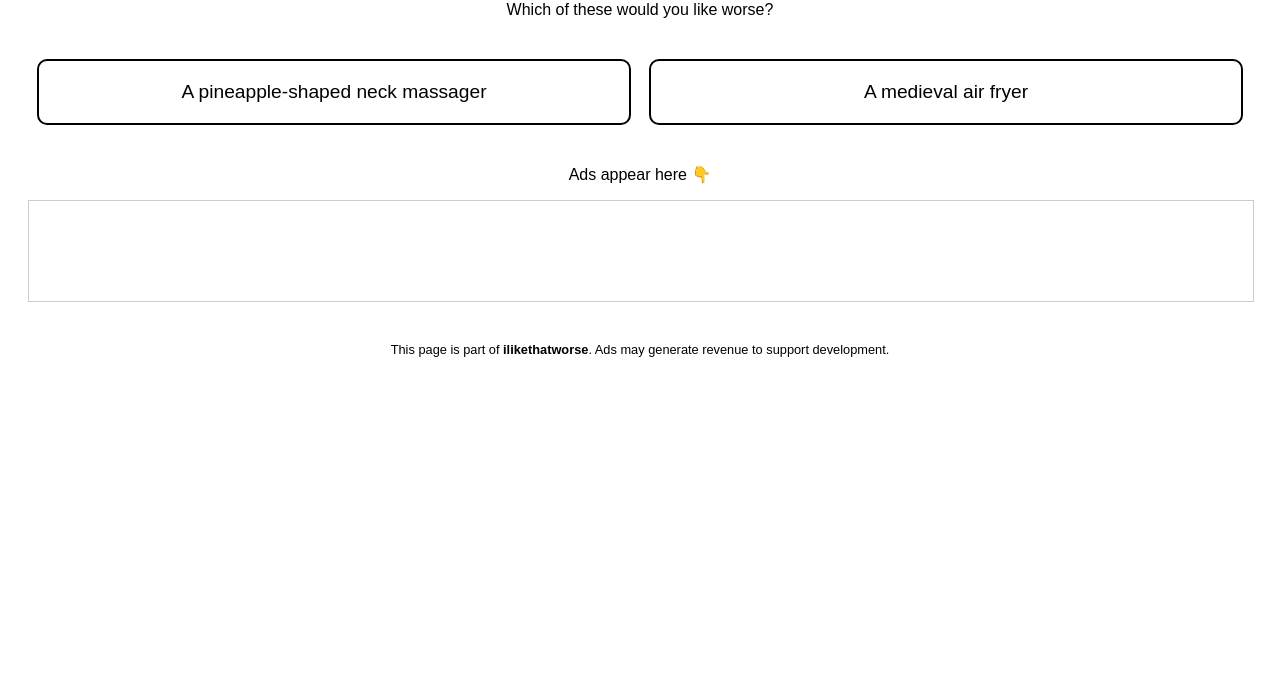
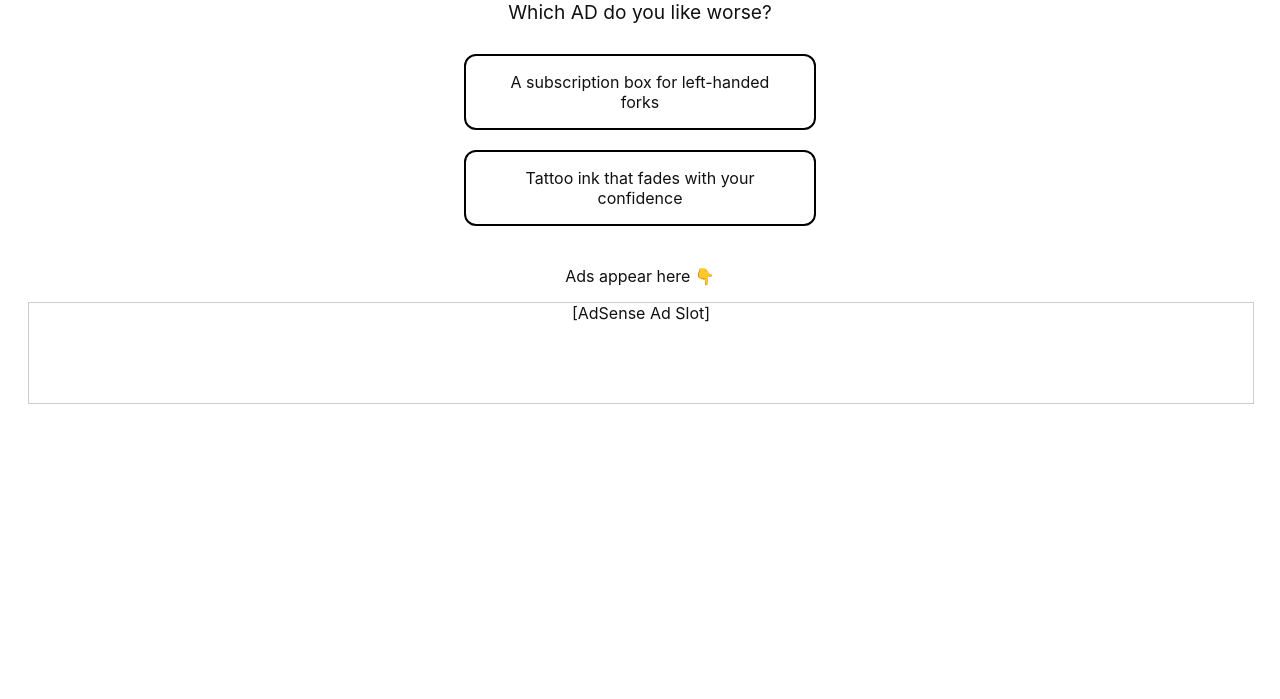
Before and after one commit to malmucho/ilikethatworse-sponsored, a plain HTML site: page index.html in a window 1280 px wide. Shown: the part 101-800 px from the top of the page. Drawn offline with Linux system fonts and the light colour scheme.

Commit message:
Update index.html

```diff
--- a/index.html
+++ b/index.html
@@ -6,31 +6,40 @@
   <title>Sponsored Mayhem - ilikethatworse</title>
   <style>
     body {
-      background-color: #fff;
-      font-family: Arial, sans-serif;
+      background-color: #ffffff;
+      font-family: -apple-system, BlinkMacSystemFont, 'Segoe UI', Roboto, Oxygen, Ubuntu, Cantarell, 'Open Sans', 'Helvetica Neue', sans-serif;
       text-align: center;
       padding: 20px;
-      color: #000;
+      color: #111;
     }
     h1 {
-      font-size: 2rem;
-      margin-bottom: 10px;
+      font-size: 1.8rem;
+      margin-bottom: 5px;
+      font-weight: bold;
+    }
+    p.prompt {
+      font-size: 1.2rem;
+      margin-bottom: 30px;
     }
     .matchup {
       display: flex;
-      justify-content: space-around;
-      margin: 40px 0;
+      flex-direction: column;
+      gap: 20px;
     }
     .option {
-      width: 45%;
-      padding: 20px;
+      padding: 16px 24px;
       border: 2px solid #000;
-      border-radius: 10px;
-      font-size: 1.2rem;
+      border-radius: 12px;
+      font-size: 1rem;
+      max-width: 300px;
+      margin: 0 auto;
       cursor: pointer;
+      transition: all 0.3s ease;
     }
     .option:hover {
-      background-color: #f8f8f8;
+      background-color: #ffeaea;
+      color: #d00;
+      border-color: #d00;
     }
     .ad-container {
       margin-top: 30px;
@@ -39,22 +48,60 @@
 </head>
 <body>
   <h1>Sponsored Mayhem</h1>
-  <p>Which of these would you like worse?</p>
+  <p class="prompt">Which AD do you like worse?</p>
 
   <div class="matchup">
-    <div class="option">A pineapple-shaped neck massager</div>
-    <div class="option">A medieval air fryer</div>
+    <div id="option1" class="option">Loading...</div>
+    <div id="option2" class="option">Loading...</div>
   </div>
 
   <div class="ad-container">
-    <!-- Google AdSense Placeholder -->
-    <p>Ads appear here 👇</p>
-    <div style="width:100%; height:100px; border:1px solid #ccc;"><script async src="https://pagead2.googlesyndication.com/pagead/js/adsbygoogle.js?client=ca-pub-5073803117143362"
-     crossorigin="anonymous"></script></div>
+    <p style="margin-top: 40px;">Ads appear here 👇</p>
+    <div style="width:100%; height:100px; border:1px solid #ccc;">[AdSense Ad Slot]</div>
   </div>
 
-  <footer style="margin-top: 40px;">
-    <p style="font-size: 0.8rem;">This page is part of <strong>ilikethatworse</strong>. Ads may generate revenue to support development.</p>
-  </footer>
+  <script>
+    const adOptions = [
+      "An AI-generated toothpaste subscription",
+      "A fitness app that only yells at you",
+      "A dating site for penguin lovers",
+      "Glow-in-the-dark beard oil",
+      "A crypto course from a 12-year-old",
+      "Socks that track your steps and your emotions",
+      "A $300 motivational sticker pack",
+      "Sponsored water — now with fewer molecules",
+      "VR headset that only plays Minesweeper",
+      "Underwear with Bluetooth",
+      "A time-traveling planner (doesn’t work)",
+      "Digital hugs as NFTs",
+      "Smart shoes that critique your walk",
+      "A subscription box for left-handed forks",
+      "AI voiceover of your dreams — literally",
+      "Meditation app with jump scares",
+      "Toilet paper scented candles",
+      "A candle that smells like productivity",
+      "Chewing gum that gives financial advice",
+      "Coffee that texts your boss when you're late",
+      "Organic fidget spinners",
+      "A pillow that tweets your sleep stats",
+      "The Uber for hamster wheels",
+      "A mirror that roasts your outfit",
+      "Tattoo ink that fades with your confidence",
+      "Shampoo with inspirational quotes",
+      "Digital plants that shame you if they die",
+      "Subscription for motivational post-its",
+      "Vitamin water for your keyboard",
+      "Pre-owned screen protectors"
+    ];
+
+    function getRandomOptions(arr) {
+      const shuffled = arr.sort(() => 0.5 - Math.random());
+      return [shuffled[0], shuffled[1]];
+    }
+
+    const [option1, option2] = getRandomOptions(adOptions);
+    document.getElementById("option1").textContent = option1;
+    document.getElementById("option2").textContent = option2;
+  </script>
 </body>
 </html>
```
